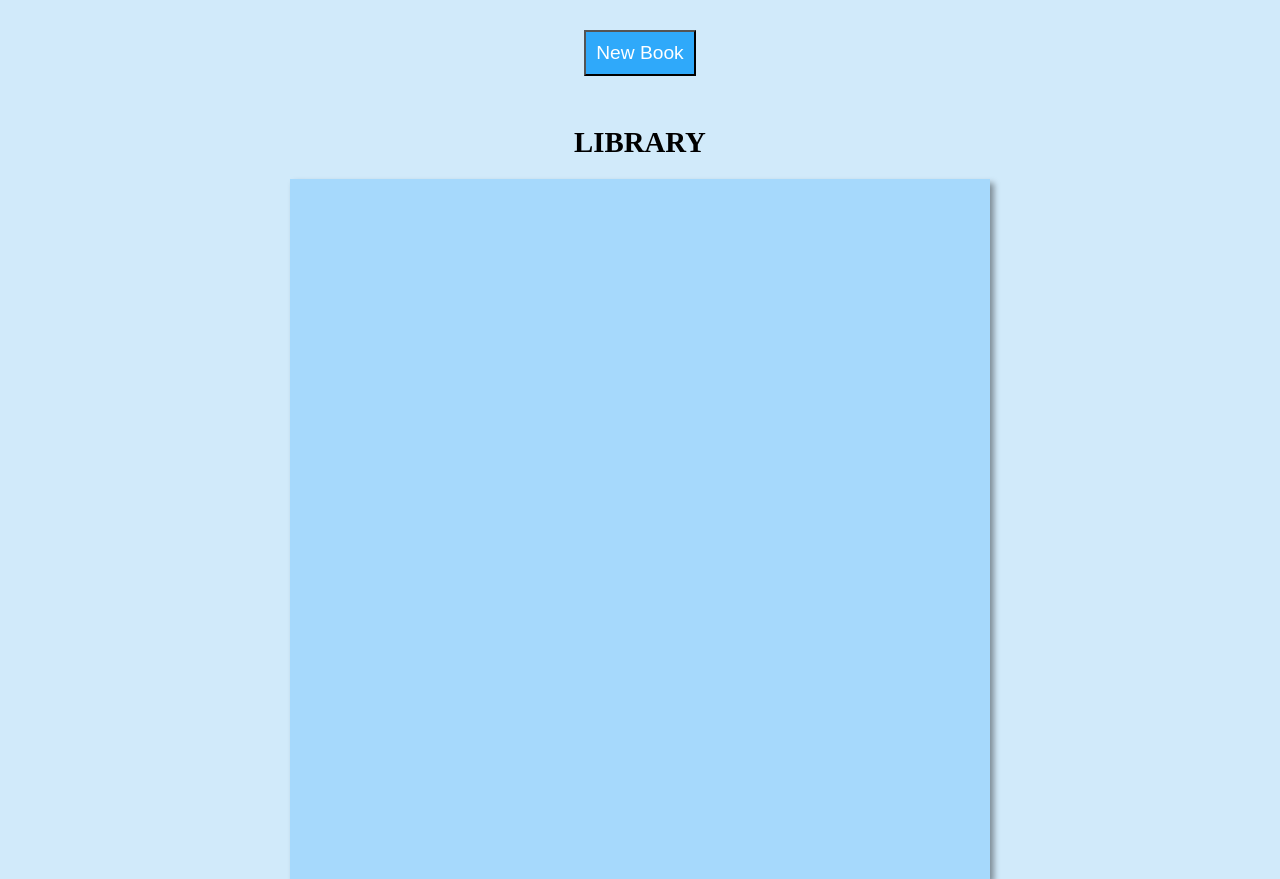
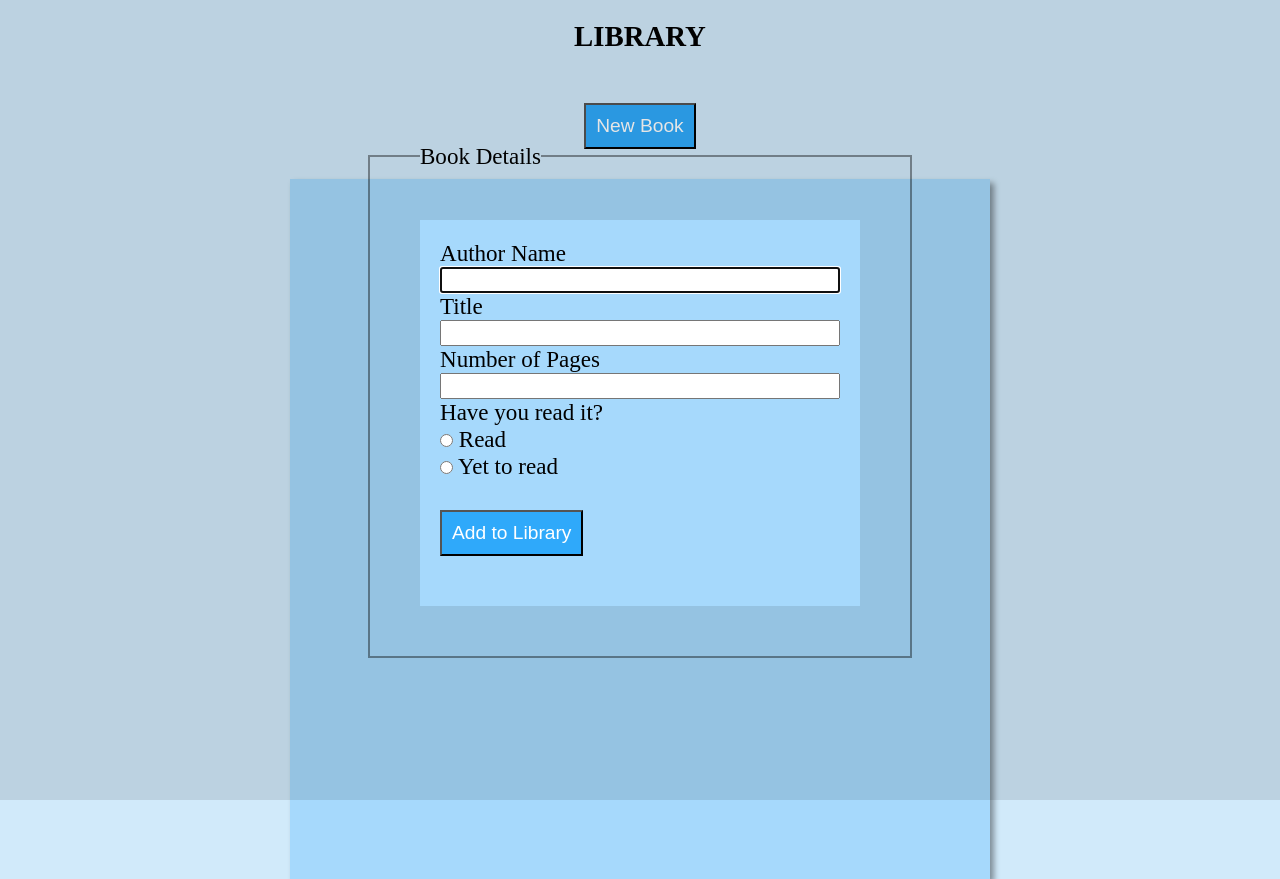
Before and after one commit to asdacosta/library, a website: page src/index.html in a window 1280 px wide. Both pictures are taken after a click on the button "New Book". Drawn offline with Linux system fonts and the light colour scheme.

Commit message:
Use right js file name and make header appear first

```diff
--- a/src/index.html
+++ b/src/index.html
@@ -1,15 +1,15 @@
 <!DOCTYPE html>
 <html lang="en">
   <head>
-    <link rel="stylesheet" href="style.css">
-    <meta charset="UTF-8">
-    <meta name="viewport" content="width=device-width, initial-scale=1.0">
+    <link rel="stylesheet" href="./style.css" />
+    <meta charset="UTF-8" />
+    <meta name="viewport" content="width=device-width, initial-scale=1.0" />
     <title>Document</title>
-    <script src="script.js" defer></script>
+    <script src="./index.js" defer></script>
   </head>
   <body>
+    <h1>LIBRARY</h1>
     <button class="displayForm">New Book</button>
-    <h1>LIBRARY</h1>
 
     <dialog>
       <form action="">
@@ -18,25 +18,45 @@
           <section>
             <div>
               <label for="author">Author Name</label>
-                                <input type="text" name="author" id="author" required>
+              <input type="text" name="author" id="author" required />
             </div>
             <div>
               <label for="title">Title</label>
-                                <input type="text" name="title" id="title" required>
+              <input type="text" name="title" id="title" required />
             </div>
             <div>
               <label for="num">Number of Pages</label>
-                                <input type="number" name="num" id="num" step="5" min="20" max="200" required>
+              <input
+                type="number"
+                name="num"
+                id="num"
+                step="5"
+                min="20"
+                max="200"
+                required
+              />
             </div>
             <div>
               <p>Have you read it?</p>
               <ul>
                 <li>
-                                        <input type="radio" name="read" id="read" value="is read" required>
+                  <input
+                    type="radio"
+                    name="read"
+                    id="read"
+                    value="is read"
+                    required
+                  />
                   <label for="read">Read</label>
                 </li>
                 <li>
-                                        <input type="radio" name="read" id="not-read" value="is not read" required>
+                  <input
+                    type="radio"
+                    name="read"
+                    id="not-read"
+                    value="is not read"
+                    required
+                  />
                   <label for="not-read">Yet to read</label>
                 </li>
               </ul>
```
Lines whose indentation alone changed are shown as unchanged.
